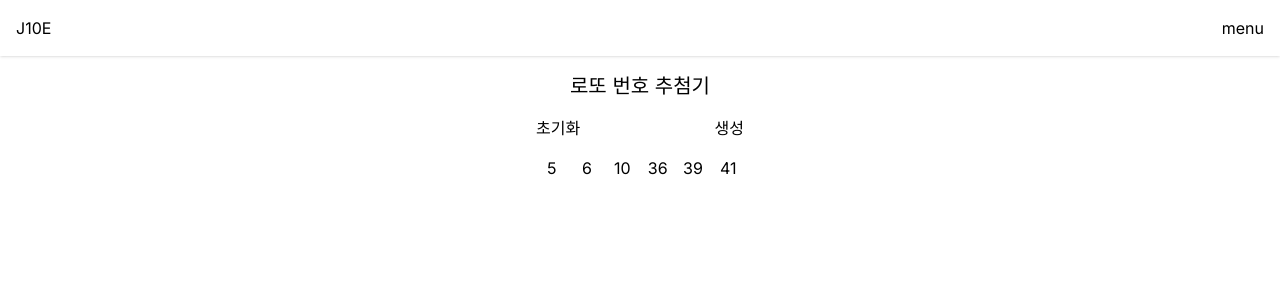
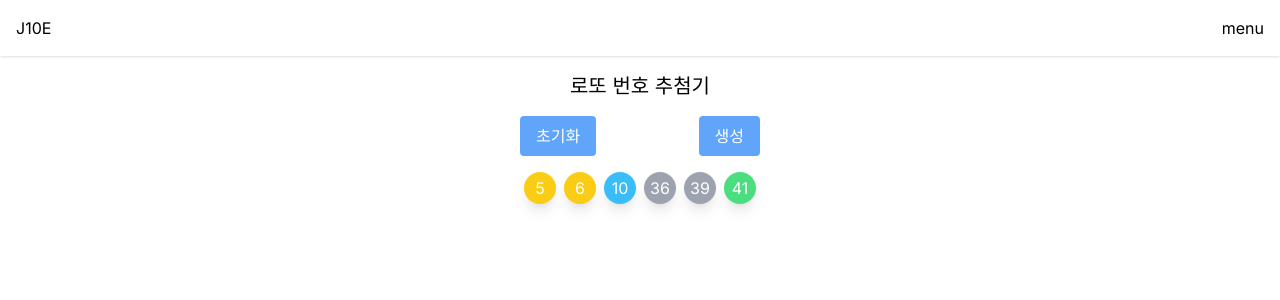
Before and after one commit to ruokic/jobdongsanee, a Next.js app: page /lottery in a window 1280 px wide. Both pictures are taken after a click on the button "생성". Shown: the top 300 px of the page. Built offline with nearby package versions, Linux system fonts and the light colour scheme.

Commit message:
[feature] add style in lottery
- add `LotteryNumberItem` to set style in `app/lottery/page`
- add default button component

```diff
--- a/app/lottery/page.tsx
+++ b/app/lottery/page.tsx
@@ -1,7 +1,38 @@
 'use client';
-import { useState } from 'react';
+import { useState, useCallback } from 'react';
 
 import { getSixInFortyFive } from '../lib/lottery';
+
+const bgColorOfNumber = (number) => {
+  if (number < 10) return 'bg-yellow-400';
+  if (number < 20) return 'bg-sky-400';
+  if (number < 30) return 'bg-red-500';
+  if (number < 40) return 'bg-gray-400';
+  return 'bg-green-400';
+};
+
+function LotteryNumberItem({ number }) {
+  const bgColor = bgColorOfNumber(number);
+  return (
+    <span
+      className={`w-8 h-8 text-center rounded-full text-white leading-8 shadow-lg ${bgColor}`}
+    >
+      {number}
+    </span>
+  );
+}
+
+function Button({ text, onClick, ...props }) {
+  return (
+    <button
+      className='px-4 py-2 text-white bg-blue-400 rounded active:bg-blue-600'
+      onClick={onClick}
+      {...props}
+    >
+      {text}
+    </button>
+  );
+}
 
 export default function Lottery() {
   const [lotteryNumberArray, setLotteryNumberArray] = useState<
@@ -16,20 +47,23 @@ export default function Lottery() {
   };
 
   return (
-    <div className='w-60 flex flex-col p-4 items-center gap-4'>
+    <div className='flex flex-col p-4 items-center gap-4'>
       <h2 className='text-xl'>로또 번호 추첨기</h2>
-      <div className='flex justify-between w-full'>
-        <button onClick={handleDeleteAll}>초기화</button>
-        <button onClick={handleGenerate}>생성</button>
+      <div className='w-60 flex justify-between'>
+        <Button text='초기화' onClick={handleDeleteAll} />
+        <Button text='생성' onClick={handleGenerate} />
       </div>
-      <div className='w-full'>
+      <div className='flex flex-col gap-2'>
         {lotteryNumberArray.map((lotteryNumber) => (
           <div
             key={lotteryNumber.join('')}
-            className='grid grid-cols-6 text-center gap-1'
+            className='grid grid-cols-6 text-center gap-2'
           >
             {lotteryNumber.map((number) => (
-              <span key={lotteryNumber.join('') + number}>{number}</span>
+              <LotteryNumberItem
+                key={lotteryNumber.join('') + number}
+                number={number}
+              />
             ))}
           </div>
         ))}
```
